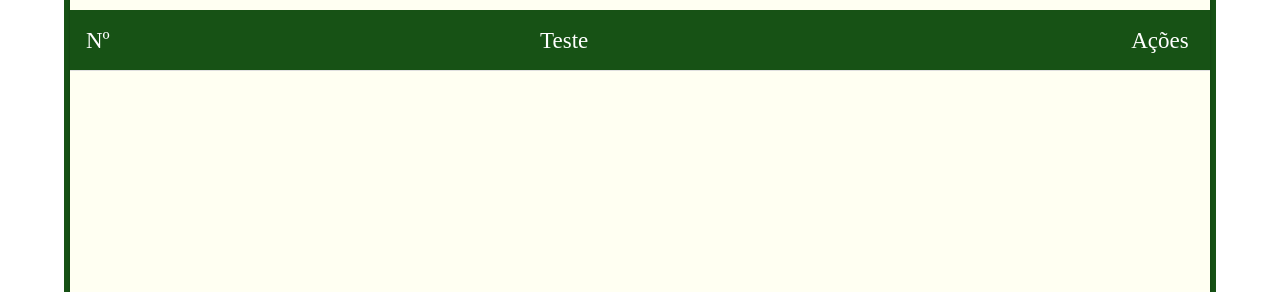
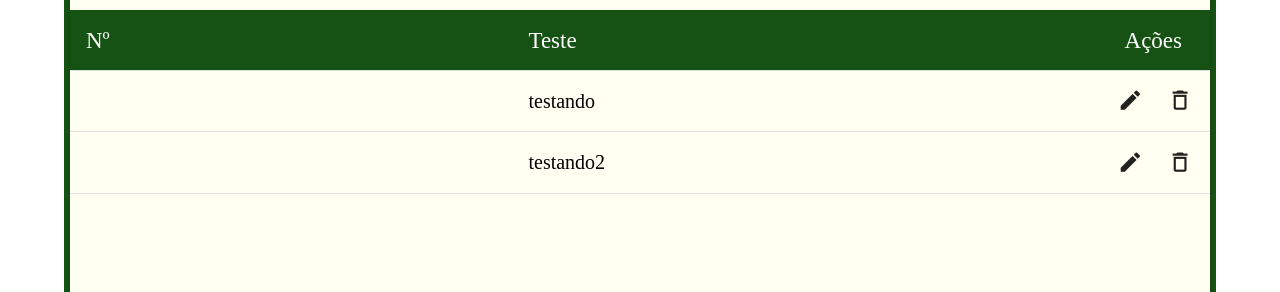
Before and after one commit to fga-eps-mds/2021-1-hospitalar, a React (Create React App) app in the folder frontend/: page /editarItem/1 in a window 1280 px wide. Shown: the part 371-663 px from the top of the page. Built offline with nearby package versions, Linux system fonts and the light colour scheme; no server answers.

Commit message:
. #217 - Requisicoes-tela-editar
 Corpo: Foi ajustado as requisições no banco de dados da forma que é possível adicionar, remover e atualizar um subtópico dentro de sessões no banco de dados atrav´s do frontend, no entanto, o processo ainda precisa de melhorias

```diff
--- a/frontend/src/pages/EditarItem/index.tsx
+++ b/frontend/src/pages/EditarItem/index.tsx
@@ -11,39 +11,60 @@ import { api } from '../../api'
 import { useParams } from 'react-router-dom'
 import { useStyles } from './styles'
 
+type Props = {
+  idAvaliacao: string
+}
+
 export function EditarItem(): React.ReactElement {
+  const { idAvaliacao } = useParams<Props>()
+  const avaliacaoNula: Avaliacao = {
+    id: 0,
+    codigo: '',
+    nomeHospital: '',
+    idsAvaliadores: '',
+    data: new Date().toISOString(),
+    secoes: [
+      {
+        id: 0,
+        topico: '',
+        subtopicos: [
+          {
+            id: 0,
+            nome: 'testando',
+            status: '',
+            comentario: '',
+            pontuacao: 0,
+          },
+          {
+            id: 0,
+            nome: 'testando2',
+            status: '',
+            comentario: '',
+            pontuacao: 0,
+          },
+        ],
+      },
+    ],
+  }
+  const [avaliacao, setAvaliacao] = useState<Avaliacao>(avaliacaoNula)
   const classes = useStyles()
 
-  /*
-   * Vai fazer a transição de páginas para a próxima página
-   * É necessario inicializar o history.
-   */
-
-  type Props = {
-    idAvaliacao: string
+  const funcBotao = () => {
+    console.log('testebotao')
   }
 
-  const { idAvaliacao } = useParams<Props>()
+  const handleSubmmit = () => {
+    api
+      .get<Avaliacao>(`http://127.0.0.1:8000/api/avaliacao/${idAvaliacao}/`)
 
-  const [avaliacao, setAvaliacao] = useState([])
-
-  const handleSubmmit = () => {
-    fetch(`http://127.0.0.1:8000/api/avaliacao/${idAvaliacao}/`)
-      .then((resp) => resp.json())
-      .then((resp) => {
-        console.log(resp)
-        setAvaliacao(resp)
-      })
-    // eslint-disable-next-line no-console
+      .then(({ data }) => setAvaliacao(data))
+      // eslint-disable-next-line no-console
+      .catch(console.log)
   }
 
   useEffect(() => {
     handleSubmmit()
   }, [])
-
-  const funcBotao = () => {
-    console.log('testeBotao')
-  }
 
   const never: 'never' = 'never'
 
@@ -59,7 +80,6 @@ export function EditarItem(): React.ReactElement {
         field: 'nome',
       },
     ],
-    data: avaliacao,
   })
 
   /*
@@ -112,17 +132,18 @@ export function EditarItem(): React.ReactElement {
           <MaterialTable
             title='Subtópicos'
             columns={state.columns}
-            data={state.data}
+            data={avaliacao.secoes[0].subtopicos}
             editable={{
               onRowAdd: (newData) =>
                 new Promise((resolve) => {
                   setTimeout(() => {
                     resolve(null)
-                    setState((prevState) => {
-                      const data = [...prevState.data]
-                      data.push(newData)
-                      return { ...prevState, data }
-                    })
+                    avaliacao.secoes[0].subtopicos.push(newData)
+                    api.put<Avaliacao, Avaliacao>(
+                      `http://127.0.0.1:8000/api/avaliacao/${idAvaliacao}/`,
+                      avaliacao
+                    )
+                    handleSubmmit()
                   }, 500)
                 }),
               onRowUpdate: (newData, oldData) =>
@@ -130,11 +151,13 @@ export function EditarItem(): React.ReactElement {
                   setTimeout(() => {
                     resolve(null)
                     if (oldData) {
-                      setState((prevState) => {
-                        const data = [...prevState.data]
-                        data[data.indexOf(oldData)] = newData
-                        return { ...prevState, data }
-                      })
+                      const data = avaliacao.secoes[0].subtopicos
+                      data[data.indexOf(oldData)] = newData
+                      api.put<Avaliacao, Avaliacao>(
+                        `http://127.0.0.1:8000/api/avaliacao/${idAvaliacao}/`,
+                        avaliacao
+                      )
+                      handleSubmmit()
                     }
                   }, 500)
                 }),
@@ -142,11 +165,13 @@ export function EditarItem(): React.ReactElement {
                 new Promise((resolve) => {
                   setTimeout(() => {
                     resolve(null)
-                    setState((prevState) => {
-                      const data = [...prevState.data]
-                      data.splice(data.indexOf(oldData), 1)
-                      return { ...prevState, data }
-                    })
+                    const data = avaliacao.secoes[0].subtopicos
+                    data.splice(data.indexOf(oldData), 1)
+                    api.put<Avaliacao, Avaliacao>(
+                      `http://127.0.0.1:8000/api/avaliacao/${idAvaliacao}/`,
+                      avaliacao
+                    )
+                    handleSubmmit()
                   }, 500)
                 }),
             }}
```
Also changed, not shown: 1 other file (tests, documents, lock files or other folders).
